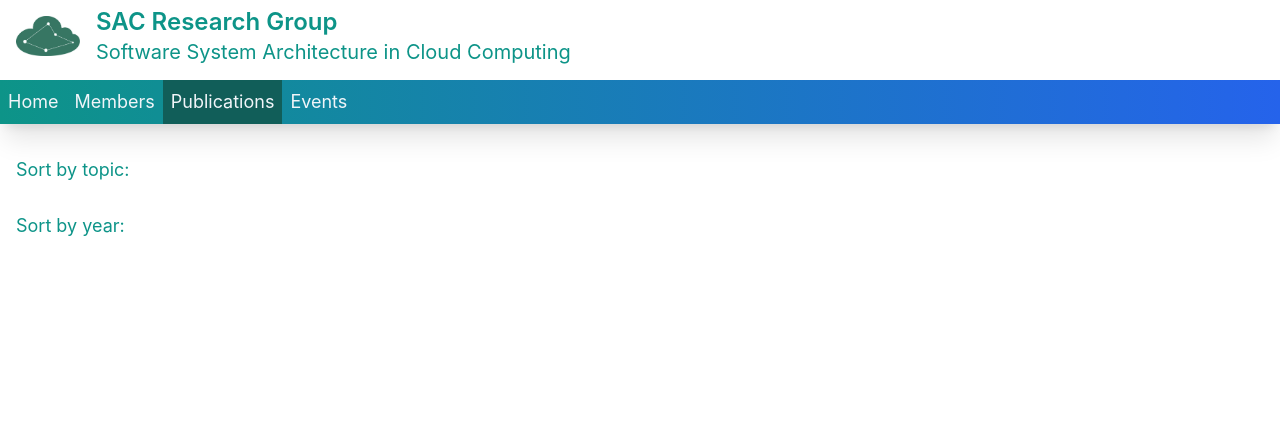
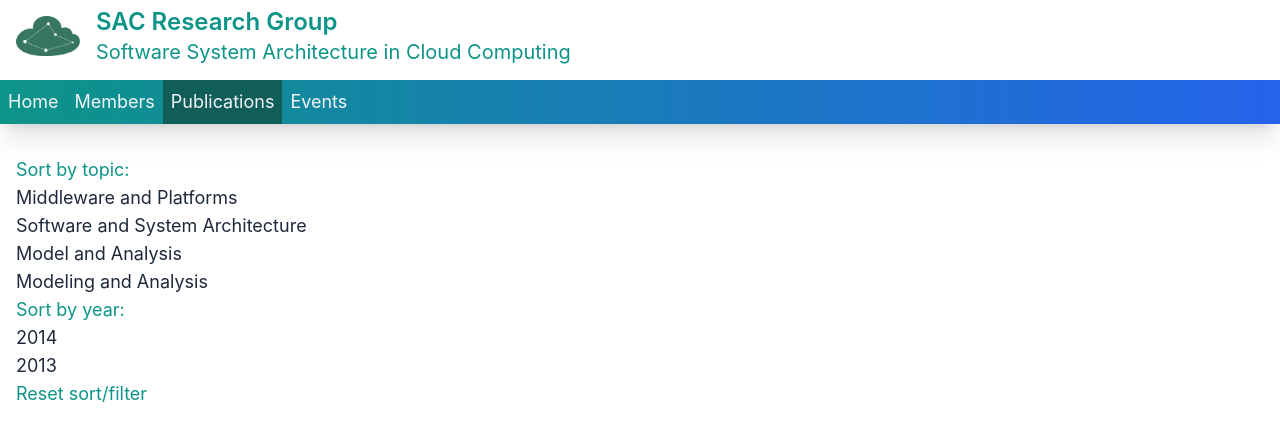
Before and after one commit to sac-research/homepage, a Next.js app: page /publications in a window 1280 px wide. Shown: the top 440 px of the page. Built offline with nearby package versions, Linux system fonts and the light colour scheme.

Commit message:
topics and years filter

```diff
--- a/data/publications.js
+++ b/data/publications.js
@@ -24,6 +24,7 @@ function createPublication({
     pub_date = "",
     pub_month = "",
     pub_year = 0,
+    doi = "",
 } = {}) {
     return {
         key,
@@ -39,8 +40,24 @@ function createPublication({
         pub_date,
         pub_month,
         pub_year,
+        doi,
     };
 }
+
+const month = {
+    1: "January",
+    2: "February",
+    3: "March",
+    4: "April",
+    5: "May",
+    6: "June",
+    7: "July",
+    8: "August",
+    9: "September",
+    10: "October",
+    11: "November",
+    12: "December",
+};
 
 /**
  * IEEE bibliography format with markdown notation:
@@ -56,7 +73,7 @@ export const pubs = [
             "accepted by 11th IEEE International Conference on Services Computing (IEEE SCC 2014)",
         pub_loc: "Anchorage, Alaska, USA",
         pub_date: "",
-        pub_month: "June",
+        pub_month: month[6],
         pub_year: 2014,
     }),
     createPublication({
@@ -68,7 +85,82 @@ export const pubs = [
             "accepted by IEEE International Workshop on the Future of PaaS 2014 Part of the IEEE IC2E Conferenceaccepted by 11th IEEE International Conference on Services Computing (IEEE SCC 2014)",
         pub_loc: "Boston, MA, USA",
         pub_date: "",
-        pub_month: "March",
+        pub_month: month[3],
         pub_year: 2014,
     }),
+    createPublication({
+        authors: ["Phoomvuthisarn, Suronapee", "Liu, Yan", "Zhu, Liming", "Jeffery, Ross"],
+        topic: "Software and System Architecture",
+        subtopic: "Service Oriented Computing",
+        title: "Integrating a market-based model in trust-based service systems",
+        journal: "Journal of Tsinghua Science and Technology , vol.18, no.6, pp.554 - 567",
+        pub_month: month[12],
+        pub_year: 2013,
+        doi: "10.1109/TST.2013.6678901",
+    }),
+    createPublication({
+        authors: ["Ferosh Jacob", "Adam Wynne", "Yan Liu", "Jeff Gray"],
+        topic: "Software and System Architecture",
+        subtopic: "Domain-Specific System Design",
+        title: "Domain-Specific Languages for Developing and Deploying Signature Discovery Workflows",
+        journal: "IEEE Computing in Science and Engineering, vol. 16, no. 1, pp. 52-64",
+        pub_month: month[1] + "/" + month[2],
+        pub_year: 2014,
+    }),
+    createPublication({
+        authors: ["Shuai Lu", "Yan Liu", "Da Meng"],
+        topic: "Software and System Architecture",
+        subtopic: "Domain-Specific System Design",
+        title: "Towards a Collaborative Simulation Platform for Renewable Energy Systems, Services (SERVICES)",
+        conference: "2013 IEEE Ninth World Congress",
+        pub_month: month[6] + "/" + month[7],
+        pub_year: 2013,
+        doi: "10.1109/SERVICES.2013.31",
+    }),
+    createPublication({
+        authors: ["Yan Liu", "Gorton, I.", "Wynne, A."],
+        topic: "Software and System Architecture",
+        subtopic: "Domain-Specific System Design",
+        title: "Architecture-Based Adaptivity Support for Service Oriented Scientific Workflows",
+        journal: "Service Oriented System Engineering (SOSE)",
+        conference: "2013 IEEE 7th International Symposium on , vol., no., pp.309 - 314",
+        pub_date: "25-28",
+        pub_month: month[3],
+        pub_year: 2013,
+        doi: "10.1109/SOSE.2013.37",
+    }),
+    createPublication({
+        authors: [
+            "Ian Gorton",
+            "Yan Liu",
+            "Carina Lansing",
+            "Todd Elsethagen",
+            "Kerstin Kleese van Dam",
+        ],
+        topic: "Software and System Architecture",
+        subtopic: "Domain-Specific System Design",
+        title: "Build less code deliver more science: an experience report on composing scientific environments using component-based and commodity software platforms",
+        conference:
+            "In Proceedings of the 16th International ACM Sigsoft symposium on Component-based software engineering (CBSE '13)",
+        pub_loc: "ACM, New York, NY, USA, 159-168",
+        doi: "10.1145/2465449.2465460",
+    }),
+    createPublication({
+        authors: ["Agarwal, K.", "Sharma, P.", "Ma, J.", "Lo, C.", "Gorton, I.", "Liu, Y."],
+        topic: "Model and Analysis",
+        subtopic: "Simulation Method and Tool",
+        title: "EVEAL: An Extensible Reduced Order Model Builder for Simulation and Modeling",
+        journal: "IEEE Computing in Science & Engineering , vol.PP, no.99, pp.1-10",
+        doi: "10.1109/MCSE.2013.46",
+    }),
+    createPublication({
+        authors: ["Ilge Akkaya", "Yan Liu", "Edward A. Lee", "Ian Gorton"],
+        topic: "Modeling and Analysis",
+        subtopic: "Simulation Method and Tool",
+        title: "Modeling uncertainty for middleware-based streaming power grid applications",
+        conference:
+            "In Proceedings of the 8th Workshop on Middleware for Next Generation Internet Computing (MW4NextGen '13)",
+        pub_loc: "ACM, New York, NY, USA, Article 4 , 6 pages",
+        doi: "10.1145/2541608.2541612",
+    }),
 ];
--- a/pages/publications.js
+++ b/pages/publications.js
@@ -3,6 +3,10 @@ import Layout from "../components/Layout";
 import { getGlobalData } from "../utils/global-data";
 import { useState } from "react";
 import { pubs } from "../data/publications";
+
+const topics = [...new Set(pubs.map((pub) => pub.topic))];
+const subtopics = [...new Set(pubs.map((pub) => pub.subtopic))];
+const years = [...new Set(pubs.map((pub) => pub.pub_year))];
 
 const topicsMapping = (topic) => {
     return (
@@ -21,14 +25,66 @@ const pubsMapping = () => {
     ));
 };
 
-const topics = [...new Set(pubs.map((pub) => pub.topic))];
-const subtopics = [...new Set(pubs.map((pub) => pub.subtopic))];
-const years = [...new Set(pubs.map((pub) => pub.year))];
+const Sidebar = ({ topics, years }) => {
+    const [tp, setTopic] = useState("");
+    const [yr, setYear] = useState("");
+    return (
+        <>
+            <h3>Sort by topic:</h3>
+            <ul>
+                {topics.map((topic, index) => (
+                    <li key={index}>
+                        <button
+                            className="text-slate-800 hover:underline underline-offset-2"
+                            onClick={(e) => {
+                                e.preventDefault;
+                                setTopic(topic);
+                            }}
+                        >
+                            {topic}
+                        </button>
+                    </li>
+                ))}
+            </ul>
+            <h3>Sort by year:</h3>
+            <ul>
+                {years.map((year, index) =>
+                    year === 0 || year === "" ? (
+                        ""
+                    ) : (
+                        <li key={index}>
+                            <button
+                                className="text-slate-800 hover:underline underline-offset-2"
+                                key={index}
+                                onClick={(e) => {
+                                    e.preventDefault;
+                                    setYear(year);
+                                }}
+                            >
+                                {year}
+                            </button>
+                        </li>
+                    )
+                )}
+            </ul>
+            <h3>
+                <button
+                    className="hover:underline underline-offset-2"
+                    onClick={(e) => {
+                        e.preventDefault();
+                        setTopic("");
+                        setYear("");
+                    }}
+                >
+                    Reset sort/filter
+                </button>
+            </h3>
+        </>
+    );
+};
 
 export default function Publications() {
     const globalData = getGlobalData();
-    const [tp, setTopic] = useState("");
-    const [yr, setYear] = useState("");
 
     return (
         <Layout>
@@ -40,33 +96,7 @@ export default function Publications() {
             ></SEO>
             <div className="flex mt-8 ml-4">
                 <div className="flex flex-col">
-                    <h3>Sort by topic:</h3>
-                    <ul>
-                        {topics.map((topic, index) => (
-                            <li key={index}>
-                                <button
-                                    onClick={(e) => {
-                                        e.preventDefault;
-                                        setTopic(topic);
-                                    }}
-                                ></button>
-                            </li>
-                        ))}
-                    </ul>
-                    <h3>Sort by year:</h3>
-                    <ul>
-                        {years.map((year, index) => (
-                            <li key={index}>
-                                <button
-                                    key={index}
-                                    onClick={(e) => {
-                                        e.preventDefault;
-                                        setYear(year);
-                                    }}
-                                ></button>
-                            </li>
-                        ))}
-                    </ul>
+                    <Sidebar topics={topics} years={years}></Sidebar>
                 </div>
             </div>
         </Layout>
```
